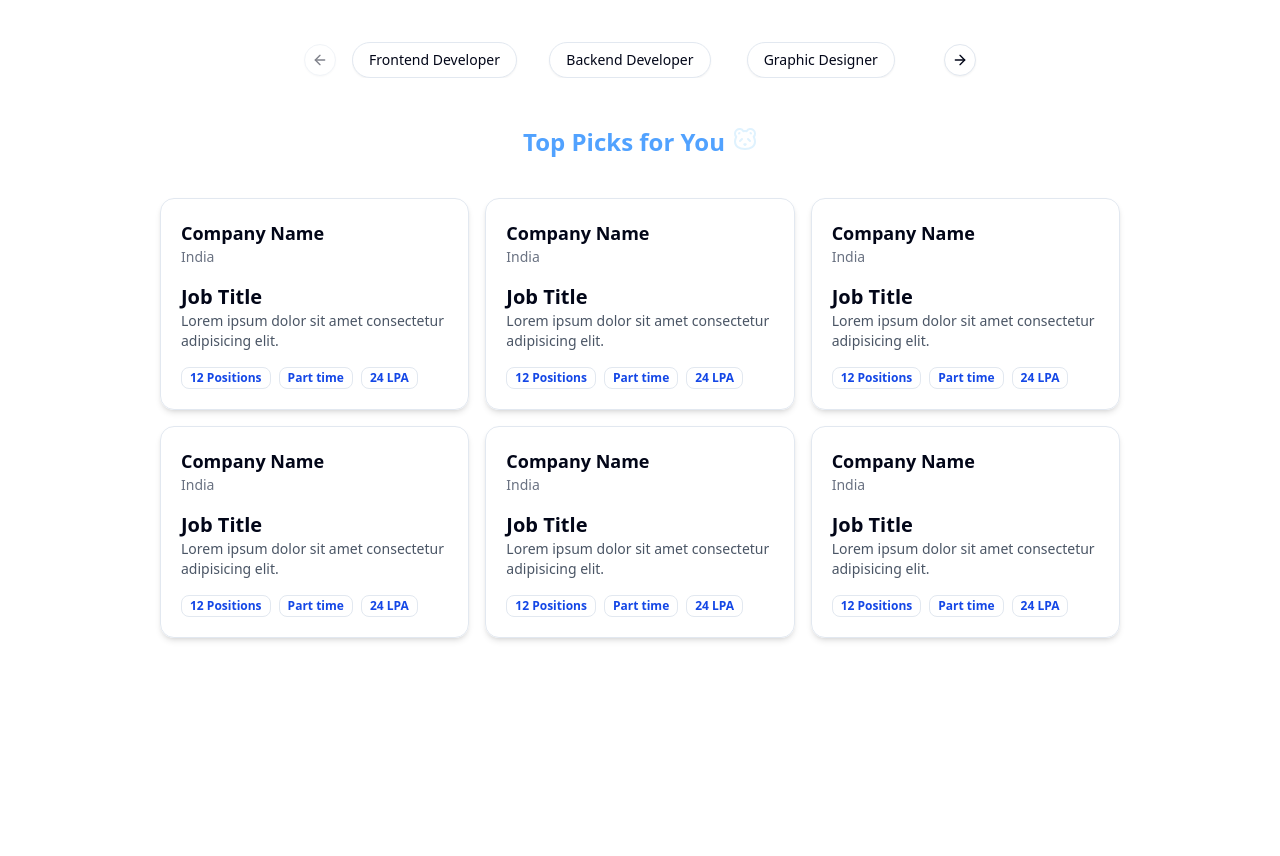
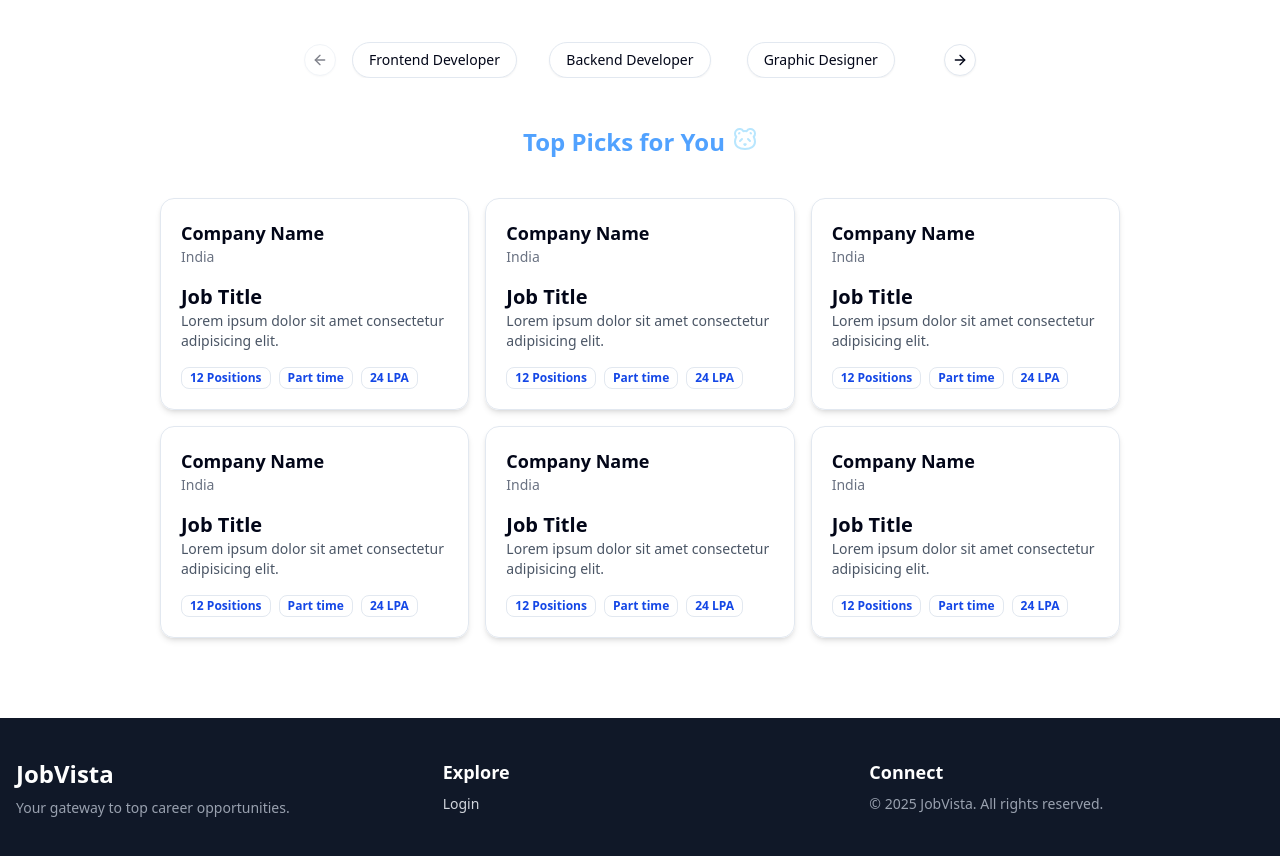
Before and after one commit to Hrishabh3829/JobPortal, a React (Vite) app in the folder frontend/: page / in a window 1280 px wide. Shown: the part 380-1236 px from the top of the page. Before the commit the page ends 1098 px from the top, so only its background shows below. Built offline with nearby package versions, Linux system fonts and the light colour scheme.

Commit message:
Footer added

```diff
--- /dev/null
+++ b/frontend/src/components/Footer.jsx
@@ -0,0 +1,35 @@
+import React from 'react'
+import { Link } from 'react-router-dom'
+
+export const Footer = () => {
+  return (
+    <footer className="bg-gray-900 text-gray-300 py-10 mt-20">
+      <div className="max-w-7xl mx-auto px-4 grid grid-cols-1 md:grid-cols-3 gap-8">
+
+        {/* Site name and tagline */}
+        <div>
+          <h1 className="text-2xl font-bold text-white">JobVista</h1>
+          <p className="text-sm mt-2 text-gray-400">Your gateway to top career opportunities.</p>
+        </div>
+
+        {/* Navigation Links */}
+        <div>
+          <h2 className="text-lg font-semibold text-white mb-2">Explore</h2>
+          <ul className="space-y-2 text-sm">
+            {/* <li><Link to="/jobs" className="hover:underline">Jobs</Link></li>
+            <li><Link to="/about" className="hover:underline">About</Link></li>
+            <li><Link to="/contact" className="hover:underline">Contact</Link></li> */}
+            <li><Link to="/login" className="hover:underline">Login</Link></li>
+          </ul>
+        </div>
+
+        {/* Social or Copyright */}
+        <div>
+          <h2 className="text-lg font-semibold text-white mb-2">Connect</h2>
+          <p className="text-sm text-gray-400">© {new Date().getFullYear()} JobVista. All rights reserved.</p>
+        </div>
+
+      </div>
+    </footer>
+  )
+}
--- a/frontend/src/components/Home.jsx
+++ b/frontend/src/components/Home.jsx
@@ -3,6 +3,7 @@ import NavbarOne from './shared/NavbarOne'
 import { Herosection } from './Herosection'
 import { CategoryCarousel } from './CategoryCarousel'
 import { LatestJobs } from './LatestJobs'
+import { Footer } from './Footer'
 
 export const Home = () => {
   return (
@@ -11,6 +12,7 @@ export const Home = () => {
         <Herosection/>
         <CategoryCarousel/>
         <LatestJobs/>
+        <Footer/>
     </div>
   )
 }
--- a/frontend/src/components/LatestJobs.jsx
+++ b/frontend/src/components/LatestJobs.jsx
@@ -13,14 +13,14 @@ export const LatestJobs = () => {
                     <h1 className='text-2xl font-bold text-blue-400'>
                         Top Picks for You
                     </h1>
-                    <span className='text-sky-100 font-bold animate-bounce'>
+                    <span className='text-sky-200 animate-bounce'>
                         <PandaIcon />
                     </span>
 
                 </div>
 
             </div>
-            <div className='-mt-10 grid grid-cols-3 gap-4 my-20 mx-40'>
+            <div className='-mt-10 grid grid-cols-3 gap-4 my-auto mx-40'>
                 {
                     randomJobs.slice(0,6).map((Item, index) => <LatestJobCards />)
                 }
```
